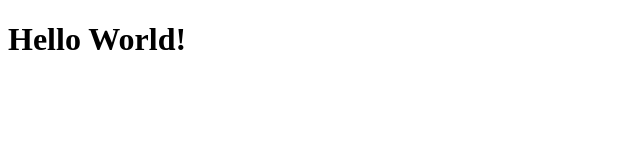
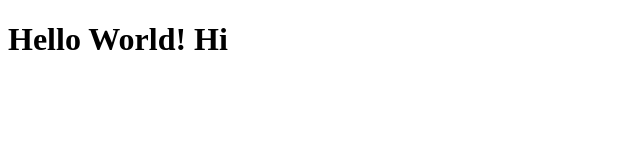
Before and after one commit to SuperWinterMopper/SuperWinterMopper.github.io, a plain HTML site: page index.html in a window 1280 px wide. Shown: the full height of the page, 0-640 px from the left. Drawn offline with Linux system fonts and the light colour scheme.

Commit message:
Second commit

```diff
--- a/index.html
+++ b/index.html
@@ -6,6 +6,6 @@
     <title>Acton Healy</title>
 </head>
 <body>
-    <h1>Hello World!</h1>
+    <h1>Hello World! Hi</h1>
 </body>
 </html>
```
